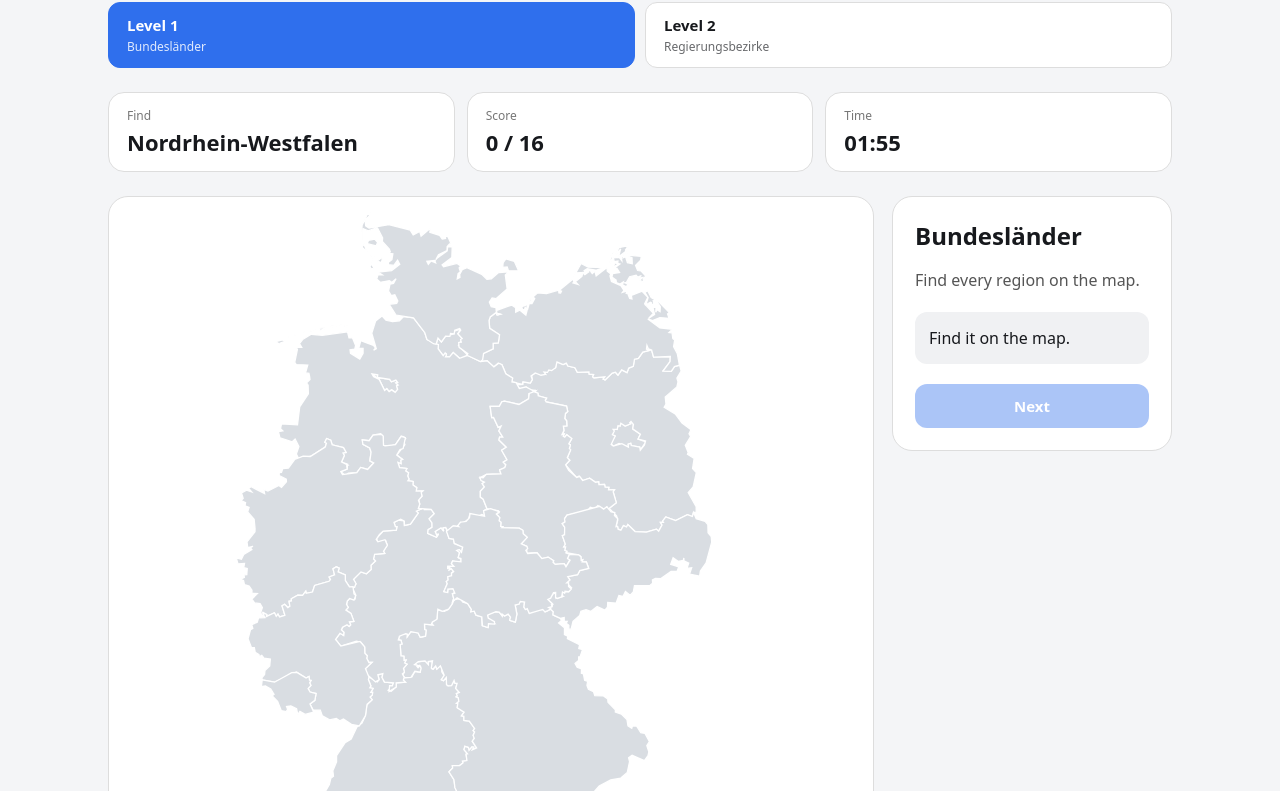
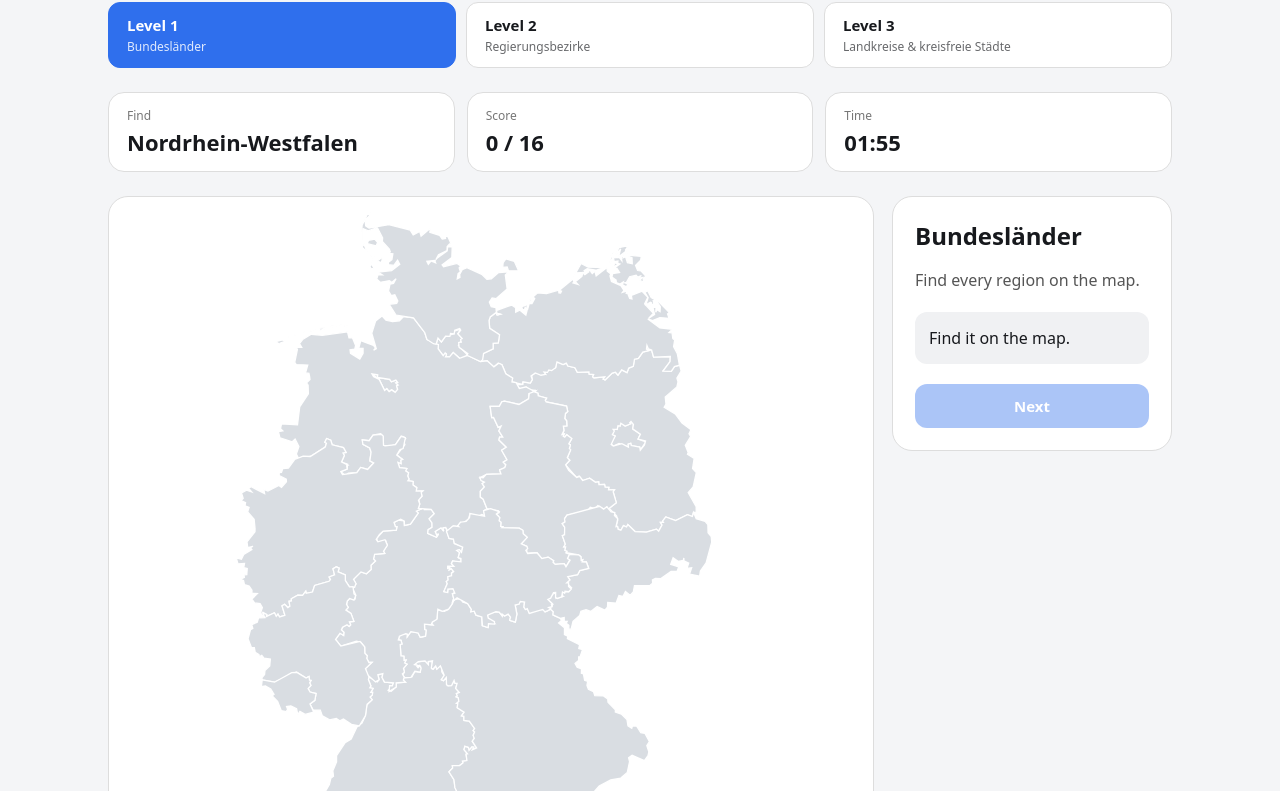
Before and after one commit to cslp1/seteraabutbetter, a plain HTML site: page index.html in a window 1280 px wide. Shown: the part 122-913 px from the top of the page. Drawn offline with nearby package versions, Linux system fonts and the light colour scheme.

Commit message:
Update index.html

```diff
--- a/index.html
+++ b/index.html
@@ -43,8 +43,18 @@
       <small>Regierungsbezirke</small>
     </button>
 
+    <button
+      class="level"
+      data-level="counties"
+    >
+      Level 3
+      <small>Landkreise & kreisfreie Städte</small>
+    </button>
+
   </nav>
 
+
+  <!-- HUD -->
 
   <section class="hud">
 
@@ -65,6 +75,8 @@
 
   </section>
 
+
+  <!-- GAME -->
 
   <section class="game">
 
@@ -115,7 +127,11 @@
 </main>
 
 
+<!-- D3 -->
+
 <script src="https://cdn.jsdelivr.net/npm/d3@7"></script>
+
+<!-- GAME -->
 
 <script src="game.js"></script>
 
```
